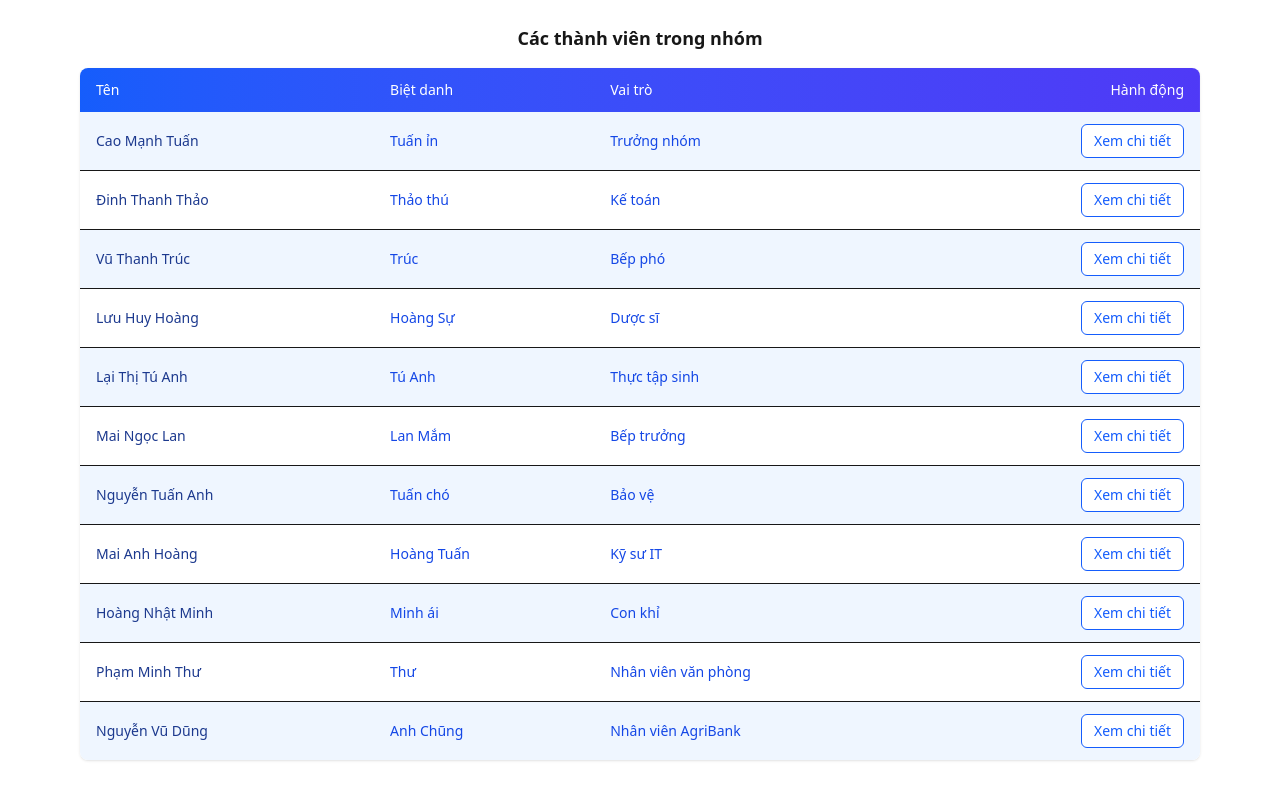
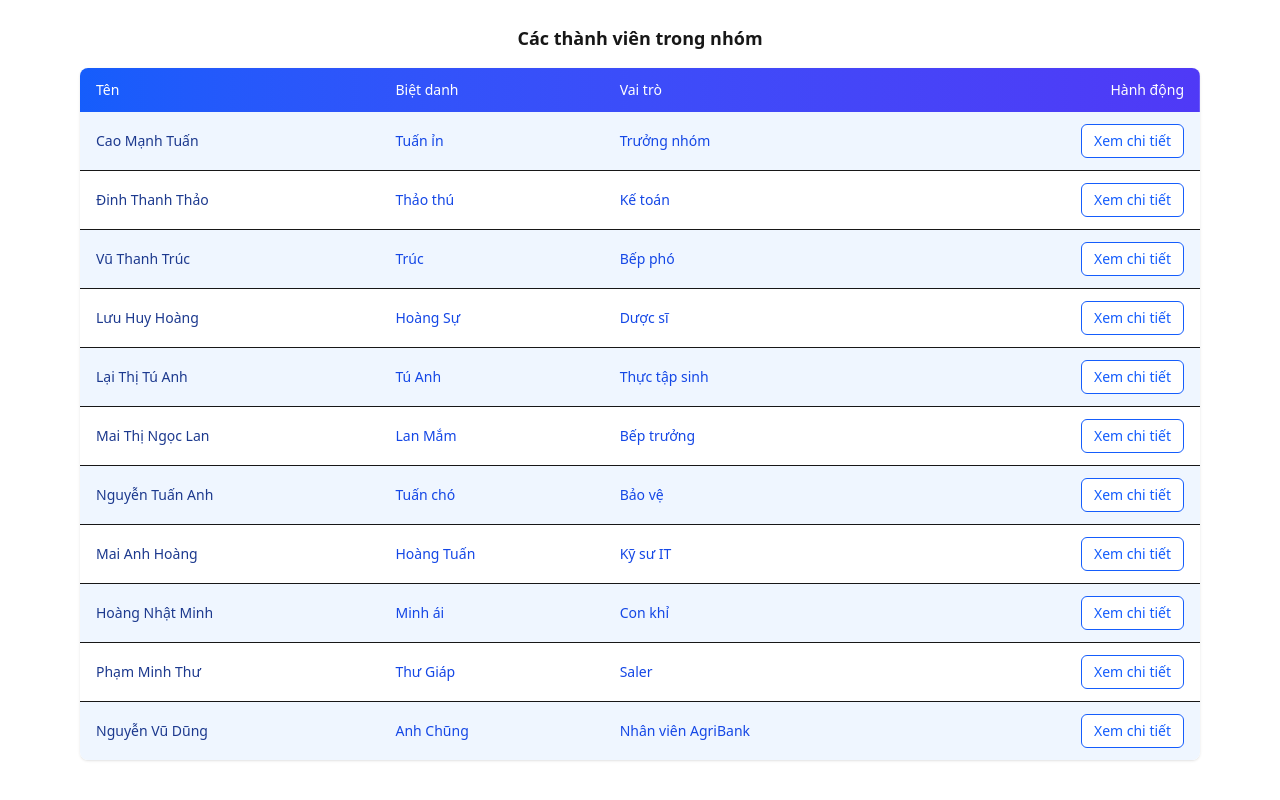
Before and after one commit to hoang-mai/phontravel-fe, a Next.js app: page / in a window 1280 px wide. Shown: the part 1181-1981 px from the top of the page. Built offline with nearby package versions, Linux system fonts and the light colour scheme.

Commit message:
Update role and name

```diff
--- a/src/untils/constant.ts
+++ b/src/untils/constant.ts
@@ -5,10 +5,10 @@ export const members: Member[] = [
   { name: "Vũ Thanh Trúc", nickname: "Trúc", role: "Bếp phó", gender: "female" },
   { name: "Lưu Huy Hoàng", nickname: "Hoàng Sự", role: "Dược sĩ", gender: "male" },
   { name: "Lại Thị Tú Anh", nickname: "Tú Anh", role: "Thực tập sinh", gender: "female" },
-  { name: "Mai Ngọc Lan", nickname: "Lan Mắm", role: "Bếp trưởng", gender: "female" },
+  { name: "Mai Thị Ngọc Lan", nickname: "Lan Mắm", role: "Bếp trưởng", gender: "female" },
   { name: "Nguyễn Tuấn Anh", nickname: "Tuấn chó", role: "Bảo vệ", gender: "male" },
   { name: "Mai Anh Hoàng", nickname: "Hoàng Tuấn", role: "Kỹ sư IT", gender: "male" },
   { name: "Hoàng Nhật Minh", nickname: "Minh ái", role: "Con khỉ", gender: "male" },
-  { name: "Phạm Minh Thư", nickname: "Thư", role: "Nhân viên văn phòng", gender: "female" },
+  { name: "Phạm Minh Thư", nickname: "Thư Giáp", role: "Saler", gender: "female" },
   { name: "Nguyễn Vũ Dũng", nickname: "Anh Chũng", role: "Nhân viên AgriBank", gender: "male" }
 ];
```
